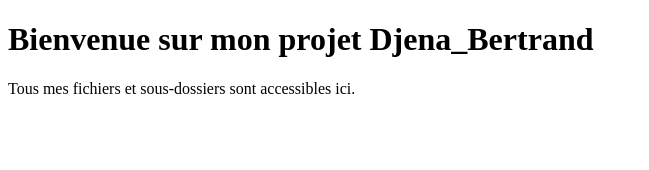
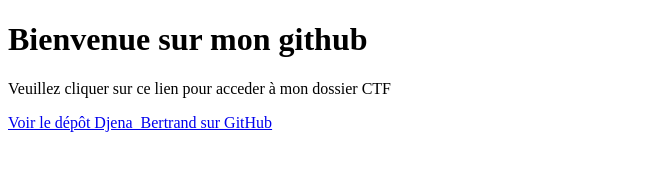
Before and after one commit to yansys226/Djena_Bertrand, a plain HTML site: page index.html in a window 1280 px wide. Shown: the whole page, without its empty margins (0-649 px from the left). Drawn offline with Linux system fonts and the light colour scheme.

Commit message:
Update index.html

```diff
--- a/index.html
+++ b/index.html
@@ -2,10 +2,12 @@
 <html>
 <head>
   <meta charset="UTF-8">
-  <title>Djena Bertrand</title>
+  <title>Djena Bertrand CTF</title>
 </head>
 <body>
-  <h1>Bienvenue sur mon projet Djena_Bertrand</h1>
-  <p>Tous mes fichiers et sous-dossiers sont accessibles ici.</p>
+  <h1>Bienvenue sur mon github</h1>
+  <p>Veuillez cliquer sur ce lien pour acceder à mon dossier CTF</p>
+  <a href="https://github.com/yansys226/Djena_Bertrand" target="_blank">Voir le dépôt Djena_Bertrand sur GitHub</a>
+
 </body>
 </html>
```
